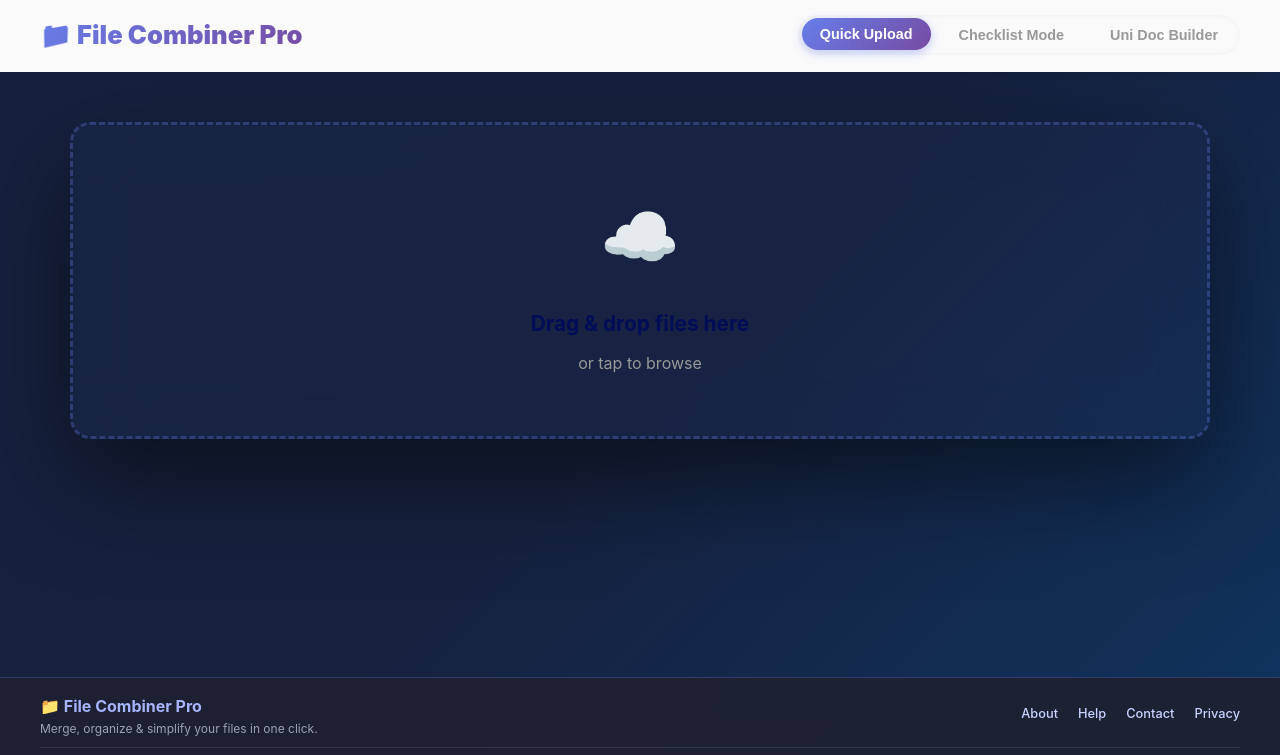
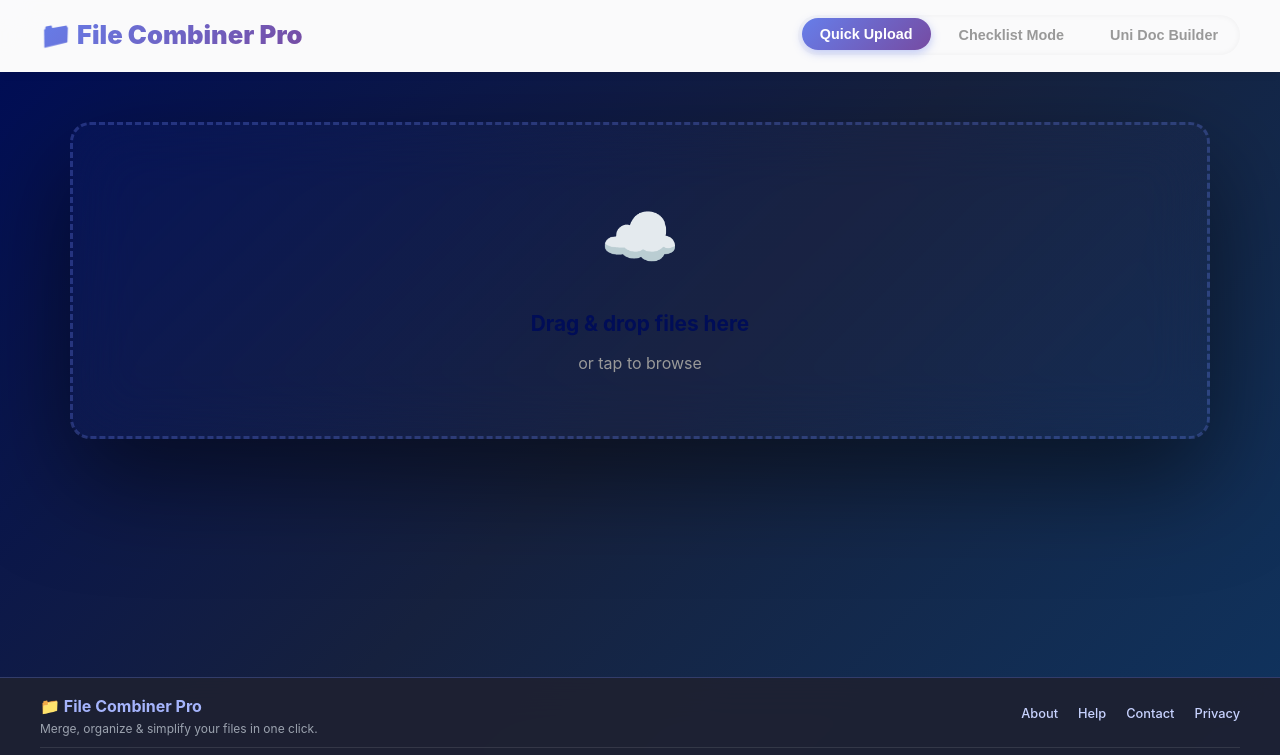
Before and after one commit to Scoder0011/UniversityPROJECT, a plain HTML site: page frontend/index.html in a window 1280 px wide. Shown: the top 755 px of the page. Drawn offline with Linux system fonts and the light colour scheme.

Commit message:
Update style.css

```diff
--- a/frontend/style.css
+++ b/frontend/style.css
@@ -105,7 +105,7 @@ html {
 body {
     font-family: var(--font-family);
     background: linear-gradient(135deg,
-
+        var(--color-secondary) 0%,
         var(--color-tertiary) 50%,
         var(--color-accent) 100%);
     min-height: 100vh;
```
